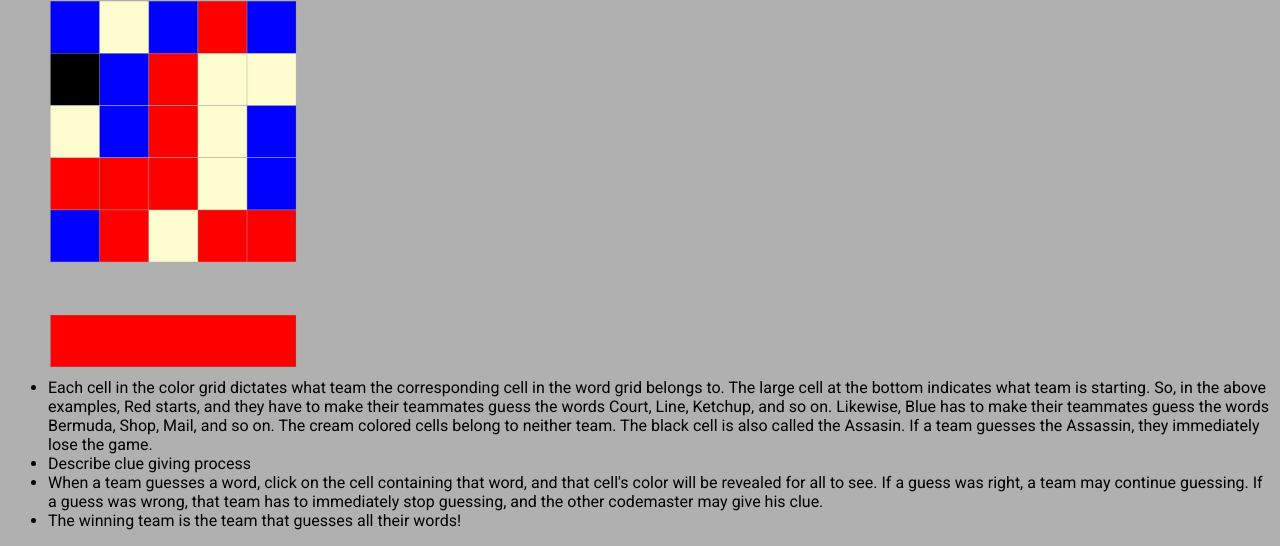
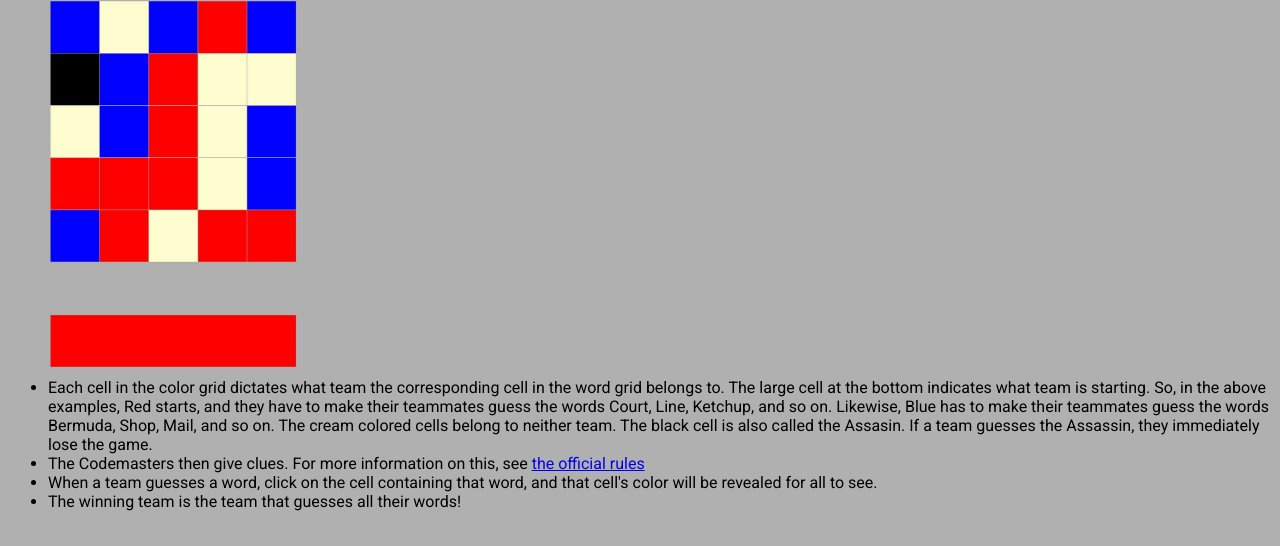
Before and after one commit to RohanJaisimha/Codenames, a Flask app: page /instructions in a window 1280 px wide. Shown: the part 488-1034 px from the top of the page. After the commit the page ends 999 px from the top, so only its background shows below. Run offline with Flask 2, Linux system fonts and the light colour scheme; some libraries are stand-ins or nearby versions.

Commit message:
Update instructions

```diff
--- a/templates/instructions.html
+++ b/templates/instructions.html
@@ -32,10 +32,10 @@
 				Each cell in the color grid dictates what team the corresponding cell in the word grid belongs to. The large cell at the bottom indicates what team is starting. So, in the above examples, Red starts, and they have to make their teammates guess the words Court, Line, Ketchup, and so on. Likewise, Blue has to make their teammates guess the words Bermuda, Shop, Mail, and so on. The cream colored cells belong to neither team. The black cell is also called the Assasin. If a team guesses the Assassin, they immediately lose the game.
 			</li>
 			<li>
-				Describe clue giving process
+				The Codemasters then give clues. For more information on this, see <a href="https://czechgames.com/files/rules/codenames-rules-en.pdf">the official rules<a>
 			</li>
 			<li>
-				When a team guesses a word, click on the cell containing that word, and that cell's color will be revealed for all to see. If a guess was right, a team may continue guessing. If a guess was wrong, that team has to immediately stop guessing, and the other codemaster may give his clue.
+				When a team guesses a word, click on the cell containing that word, and that cell's color will be revealed for all to see.
 			</li>
 			<li>
 				The winning team is the team that guesses all their words!
```
